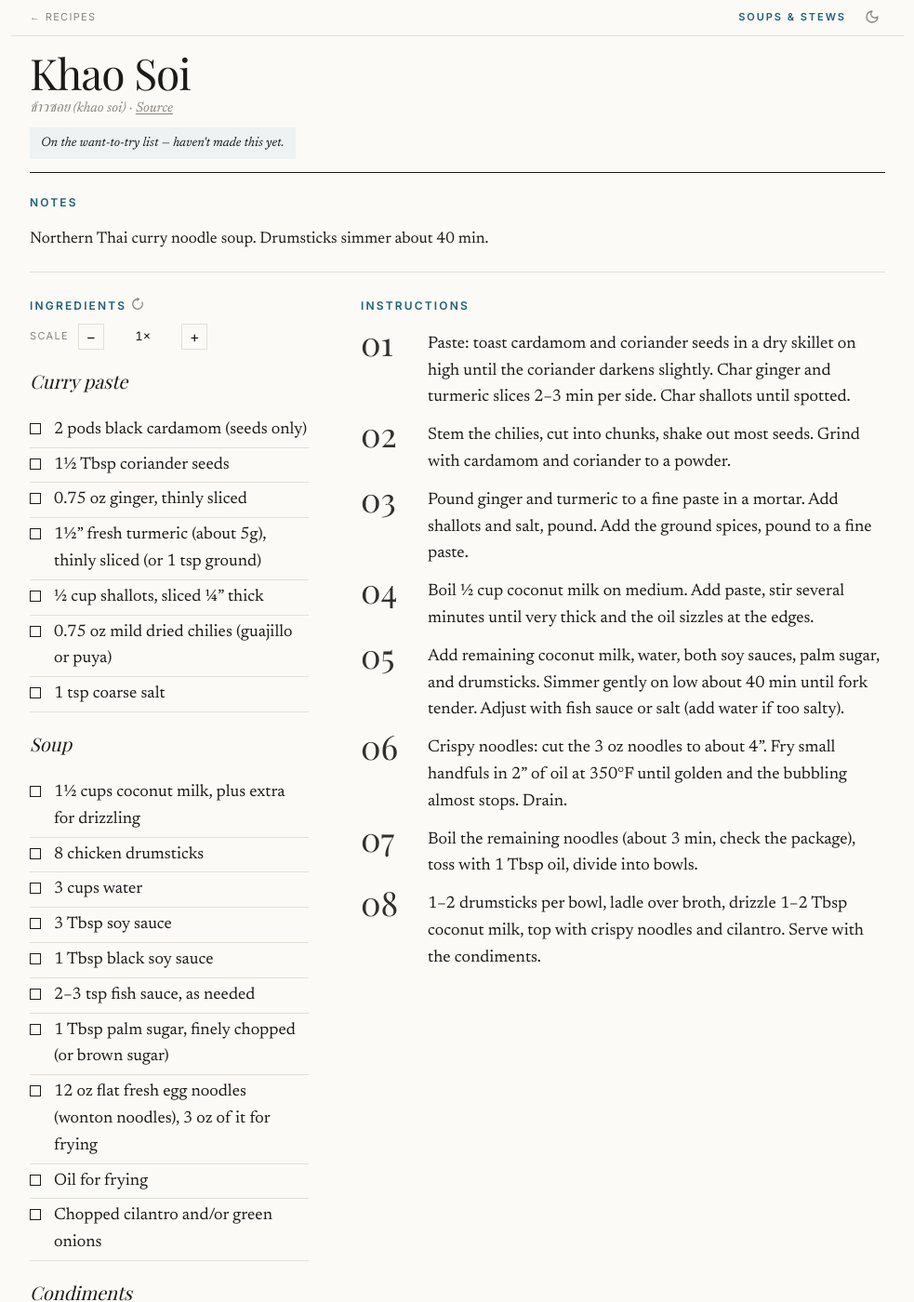
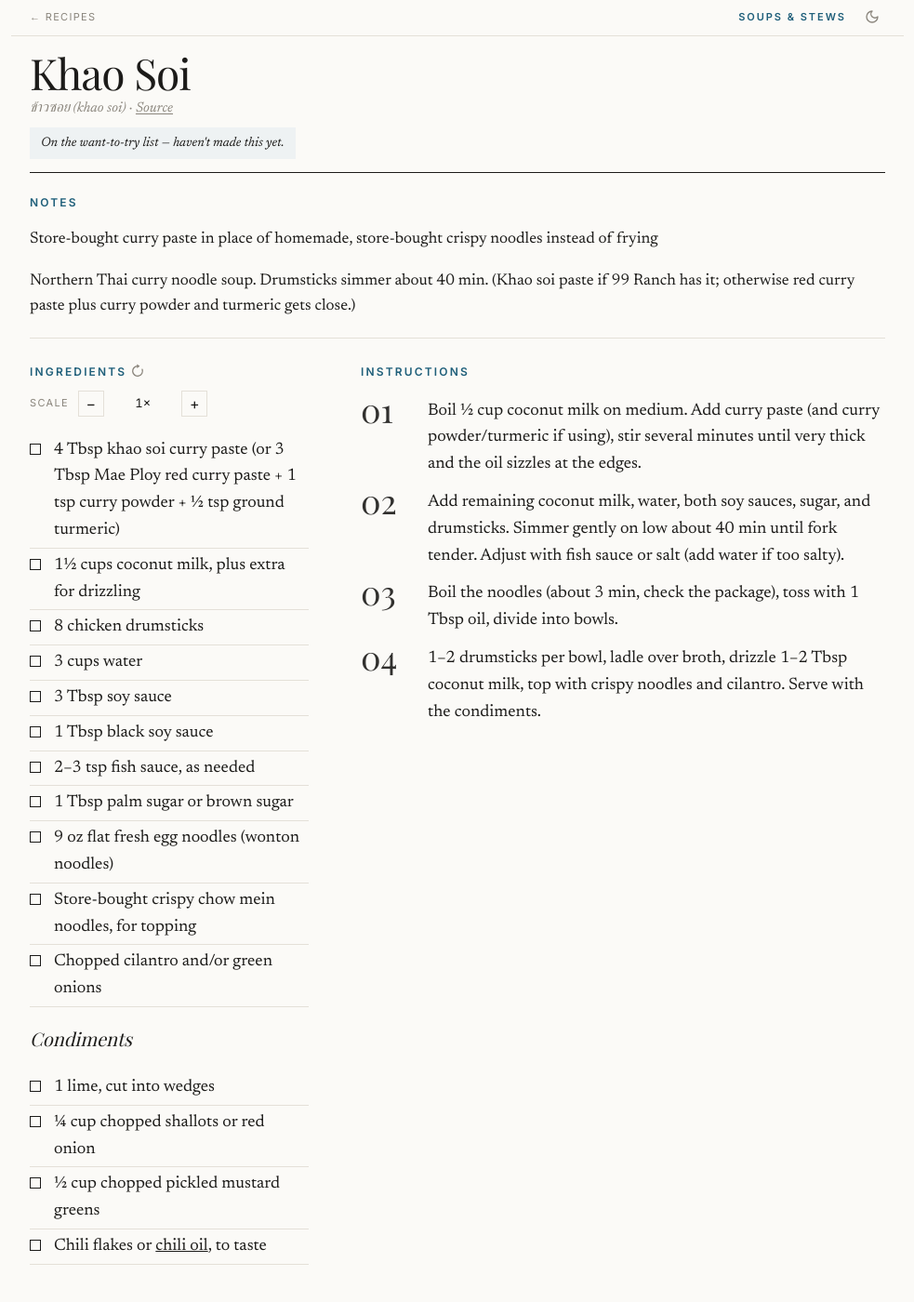
Before and after one commit to DarrenTsung/recipes, a Jekyll site: the page built from _recipes/khao_soi.md, in a window 1280 px wide and 1400 px high. Shown: the whole window at 93% size, without its empty margins (48-1031 px from the left). Built offline with Jekyll 4.4.1, drawn with Linux system fonts in a browser that asks for light colours; some web fonts are replaced; some of the changed text lies outside the part shown.

Commit message:
recipes: simplify khao soi with store-bought curry paste
Co-Authored-By: Claude Opus 5.5 <noreply@anthropic.com>
Claude-Session: https://claude.ai/code/session_016vH9kDNhhCqNNBKUWw2YxA

```diff
--- a/_recipes/khao_soi.md
+++ b/_recipes/khao_soi.md
@@ -5,37 +5,24 @@ native_name: ข้าวซอย (khao soi)
 want_to_try: true
 ---
 
-## Source
-
-<https://hot-thai-kitchen.com/kao-soi/>
+Adapted from: <https://hot-thai-kitchen.com/kao-soi/> (store-bought curry paste in place of homemade, store-bought crispy noodles instead of frying)
 
 ## Notes
 
-Northern Thai curry noodle soup. Drumsticks simmer about 40 min.
+Northern Thai curry noodle soup. Drumsticks simmer about 40 min. (Khao soi paste if 99 Ranch has it; otherwise red curry paste plus curry powder and turmeric gets close.)
 
 ## Ingredients:
 
-### Curry paste:
-
-- 2 pods black cardamom (seeds only)
-- 1½ Tbsp coriander seeds
-- 0.75 oz ginger, thinly sliced
-- 1½" fresh turmeric (about 5g), thinly sliced (or 1 tsp ground)
-- ½ cup shallots, sliced ¼" thick
-- 0.75 oz mild dried chilies (guajillo or puya)
-- 1 tsp coarse salt
-
-### Soup:
-
+- 4 Tbsp khao soi curry paste (or 3 Tbsp Mae Ploy red curry paste + 1 tsp curry powder + ½ tsp ground turmeric)
 - 1½ cups coconut milk, plus extra for drizzling
 - 8 chicken drumsticks
 - 3 cups water
 - 3 Tbsp soy sauce
 - 1 Tbsp black soy sauce
 - 2–3 tsp fish sauce, as needed
-- 1 Tbsp palm sugar, finely chopped (or brown sugar)
-- 12 oz flat fresh egg noodles (wonton noodles), 3 oz of it for frying
-- Oil for frying
+- 1 Tbsp palm sugar or brown sugar
+- 9 oz flat fresh egg noodles (wonton noodles)
+- Store-bought crispy chow mein noodles, for topping
 - Chopped cilantro and/or green onions
 
 ### Condiments:
@@ -43,15 +30,11 @@ Northern Thai curry noodle soup. Drumsticks simmer about 40 min.
 - 1 lime, cut into wedges
 - ¼ cup chopped shallots or red onion
 - ½ cup chopped pickled mustard greens
-- Fried chili flakes, to taste
+- Chili flakes or [chili oil](/chili_oil), to taste
 
 ## Instructions:
 
-1. Paste: toast cardamom and coriander seeds in a dry skillet on high until the coriander darkens slightly. Char ginger and turmeric slices 2–3 min per side. Char shallots until spotted.
-2. Stem the chilies, cut into chunks, shake out most seeds. Grind with cardamom and coriander to a powder.
-3. Pound ginger and turmeric to a fine paste in a mortar. Add shallots and salt, pound. Add the ground spices, pound to a fine paste.
-4. Boil ½ cup coconut milk on medium. Add paste, stir several minutes until very thick and the oil sizzles at the edges.
-5. Add remaining coconut milk, water, both soy sauces, palm sugar, and drumsticks. Simmer gently on low about 40 min until fork tender. Adjust with fish sauce or salt (add water if too salty).
-6. Crispy noodles: cut the 3 oz noodles to about 4". Fry small handfuls in 2" of oil at 350°F until golden and the bubbling almost stops. Drain.
-7. Boil the remaining noodles (about 3 min, check the package), toss with 1 Tbsp oil, divide into bowls.
-8. 1–2 drumsticks per bowl, ladle over broth, drizzle 1–2 Tbsp coconut milk, top with crispy noodles and cilantro. Serve with the condiments.
+1. Boil ½ cup coconut milk on medium. Add curry paste (and curry powder/turmeric if using), stir several minutes until very thick and the oil sizzles at the edges.
+2. Add remaining coconut milk, water, both soy sauces, sugar, and drumsticks. Simmer gently on low about 40 min until fork tender. Adjust with fish sauce or salt (add water if too salty).
+3. Boil the noodles (about 3 min, check the package), toss with 1 Tbsp oil, divide into bowls.
+4. 1–2 drumsticks per bowl, ladle over broth, drizzle 1–2 Tbsp coconut milk, top with crispy noodles and cilantro. Serve with the condiments.
```
